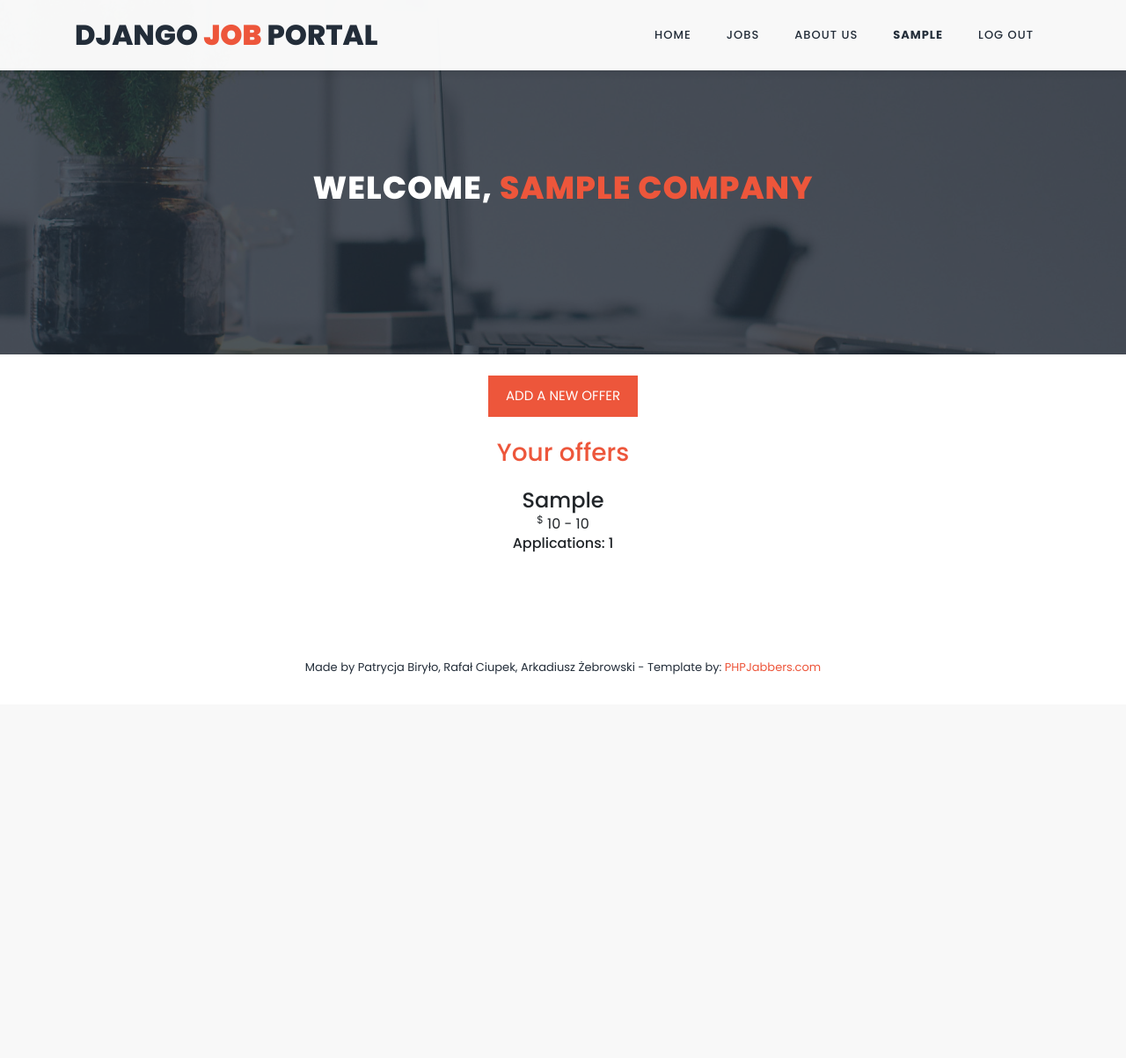
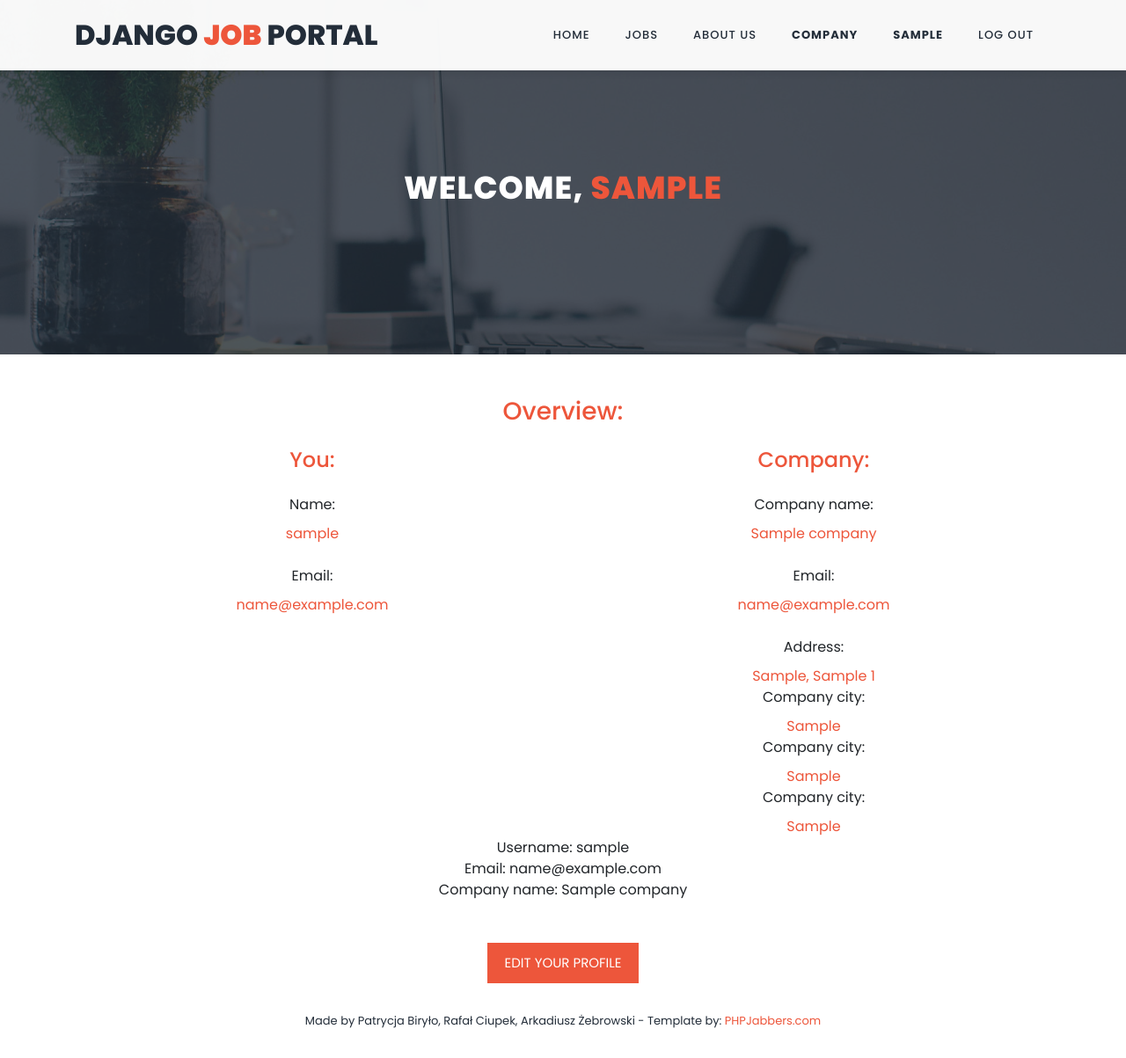
Before and after one commit to Rav2408/Django_Portal_Pracy, a Django app: page /profile/ in a window 1280 px wide. Shown: the whole page at 88% size. Before the commit the page ends 767 px from the top, so only its background shows below. Run offline with Django 4.2, Linux system fonts and the light colour scheme; a user stored in the database is signed in; tables that the repository leaves empty hold one stand-in row (values such as "Sample post"); some libraries are stand-ins or nearby versions.

Commit message:
Podział stron na company_profile i profil usera

```diff
--- a/Offers/templates/Index/base.html
+++ b/Offers/templates/Index/base.html
@@ -41,6 +41,7 @@
                             <li><a href="{% url 'jobs' %}">Jobs</a></li>
                             <li><a href="{% url 'about' %}">About us</a></li>
                             {% if user.is_authenticated %}
+                            <li><a href="{% url 'company_profile' %}"><b>Company</b></a></li>
                             <li><a href="{% url 'profile' %}"><b>{{user.username}}</b></a></li>
                             <li><a href="/logout/">Log out</a></li>
                             {% else %}
--- a/Offers/templates/Index/profile.html
+++ b/Offers/templates/Index/profile.html
@@ -12,7 +12,7 @@
                         <br>
                         <br>
                         <br>
-                        <h2>Welcome, <em>{{company.company_name}}</em></h2>
+                        <h2>Welcome, <em>{{user.username}}</em></h2>
                         <br>
                         <br>
                     </div>
@@ -23,30 +23,99 @@
 
     <!-- ***** Features Item Start ***** -->
     <section>
+      <div class="container">
         <div class="text-center">
+
             <br>
-            <div class="main-button">
-                <a href="{% url 'addoffer' %}">Add a new offer</a>
-            </div>
             <br>
-            <h3 style="color:#ed563b">Your offers</h3>
+            <h3 style="color:#ed563b">Overview: </h3>
             <br>
-            {% for offer in offers_lists %}
+             <div class="row">
+
+                        <div class="col-sm-6">
+                            <h4 style="color:#ed563b">You: </h4>
+                            <br>
+                        </div>
+
+                        <div class="col-sm-6">
+                            <h4 style="color:#ed563b">Company: </h4>
+                        </div>
+
+                        <div class="col-sm-6">
+                            <label>Name:</label>
+                            <p>{{company.user}}</p>
+                            <br>
+                        </div>
+
+                        <div class="col-sm-6">
+                            <label>Company name:</label>
+                            <p>{{company.company_name}}</p>
+                        </div>
+
+                        <div class="col-sm-6">
+                            <label>Email:</label>
+                            <p>{{user.email}}</p>
+                            <br>
+                        </div>
+                        <div class="col-sm-6">
+                            <label>Email:</label>
+                            <p>{{company.email}}</p>
+                        </div>
+
+                        <div class="col-sm-6">
+                            <br>
+                        </div>
+
+                        <div class="col-sm-6">
+                          <label>Address:</label>
+                            <p>{{company.city}}, {{company.street}} {{company.street_number}}</p>
+                        </div>
+
+                        <div class="col-sm-6">
+                            <br>
+                        </div>
+
+                        <div class="col-sm-6">
+                          <label>Company city:</label>
+                            <p>{{company.city}}</p>
+                        </div>
+
+                        <div class="col-sm-6">
+                            <br>
+                        </div>
+
+                        <div class="col-sm-6">
+                          <label>Company city:</label>
+                            <p>{{company.city}}</p>
+                        </div>
+
+                        <div class="col-sm-6">
+                            <br>
+                        </div>
+
+                        <div class="col-sm-6">
+                          <label>Company city:</label>
+                            <p>{{company.city}}</p>
+                        </div>
+                    </div>
                 <div class="cta-content">
                     <div class="down-content">
-                        <h4>{{ offer.position }}</h4>
-                        <span> <sup>$</sup> {{ offer.min_salary }} - {{offer.max_salary}} </span>
-                        <h6> Applications: {{ application_count|get_item:offer.id }}  </h6>
-                        {% for app in application_list %}
-                                <p>{{ app.first_name }}{{ app.last_name }}</p>
-                            {% endfor %}
-
+                        Username: {{ user.username }}
+                        <br>
+                        Email: {{ user.email }}
+                        <br>
+                        Company name: {{company.company_name}}
 
                         <br>
+                        <br>
+                        <br>
                     </div>
+                  <div class="main-button">
+                    <a href="{% url 'addoffer' %}">Edit your profile</a>
+                  </div>
                 </div>
-            {% endfor %}
         </div>
+      </div>
     </section>
     <!-- ***** Features Item End ***** -->
 
--- a/Offers/urls.py
+++ b/Offers/urls.py
@@ -12,6 +12,7 @@ urlpatterns = [
     path('login/', views.user_login, name='login'),
     path('about/', views.about, name='about'),
     path('contact/', views.contact, name='contact'),
+    path('company_profile/', views.company_profile, name='company_profile'),
     path('profile/', views.profile, name='profile'),
     path('register_company/', login_required(views.registerCompany), name='register_company'),
     path('addoffer/', login_required(views.addoffer), name='addoffer')
--- a/Offers/views.py
+++ b/Offers/views.py
@@ -99,13 +99,19 @@ def contact(request):
 
 def profile(request):
     company = get_object_or_404(Company, user=request.user.pk)
+    user = user=request.user
+
+    return render(request, 'Index/profile.html', {'company': company, 'user': user})
+
+def company_profile(request):
+    company = get_object_or_404(Company, user=request.user.pk)
     offer_list = Offer.objects.filter(company=company)
     application_list = []
     application_count = {}
     for i in offer_list:
         application_list = Application.objects.all().filter(offer_id=i.id)
         application_count[i.id] = Application.objects.filter(offer_id=i.id).count()
-    return render(request, 'Index/profile.html', {'company': company, 'offers_lists': offer_list,
+    return render(request, 'Index/company_profile.html', {'company': company, 'offers_lists': offer_list,
                                                   'application_count': application_count,
                                                   'application_list': application_list})
 
```
Also changed, not shown: Offers/templates/Index/company_profile.html (added, +53 -0 lines).
